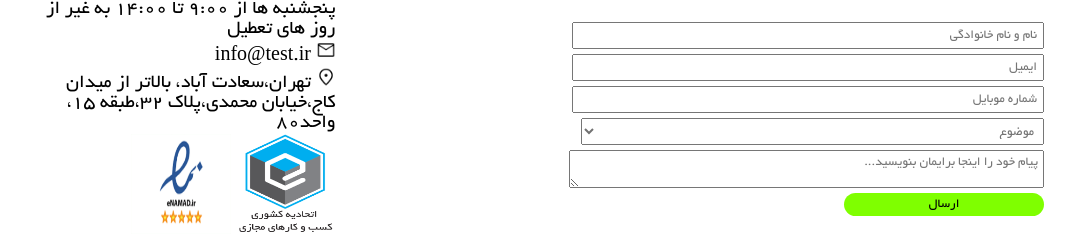
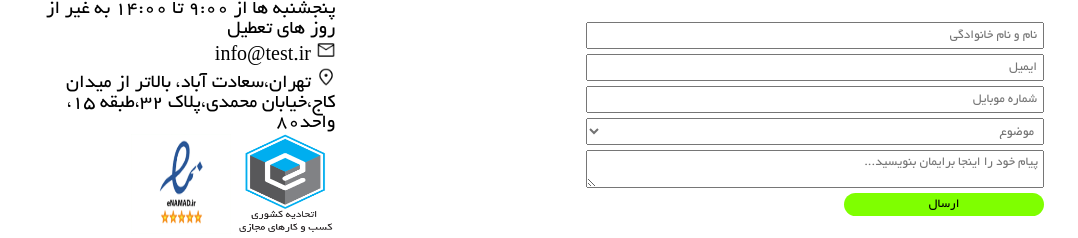
Before and after one commit to hrtm95/cw7, a plain HTML site: page index.html in a window 1280 px wide. Shown: the part 225-463 px from the top of the page, without its empty margins (128-1206 px from the left). Drawn offline with Linux system fonts and the light colour scheme.

Commit message:
add box sizing

```diff
--- a/style/style.css
+++ b/style/style.css
@@ -11,6 +11,7 @@ form{
     flex-direction: column;
 }
 #rigester {
+
     padding: 100px;
     flex: 60%;
 }
@@ -34,15 +35,12 @@ input[type = submit]{
 
 }
 input,textarea,select{
+    box-sizing: border-box;
     padding: 5px;
     display: block;
     width: 100%;
     font-family: yekan;
     margin: 5px 0px 0px 0px;
-}
-textarea,select {
-    width: 101%;
-
 }
 select:first-child{
     color: rgb(114, 114, 114);
```
